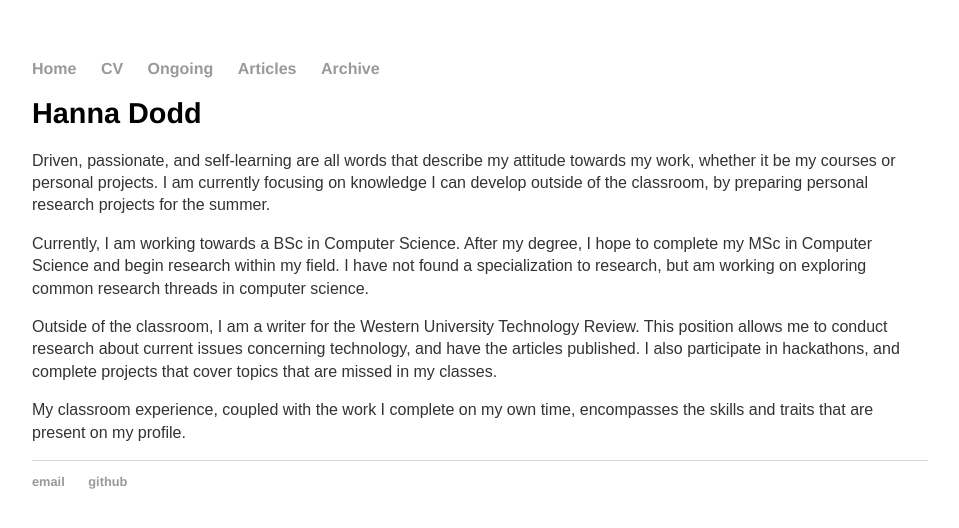
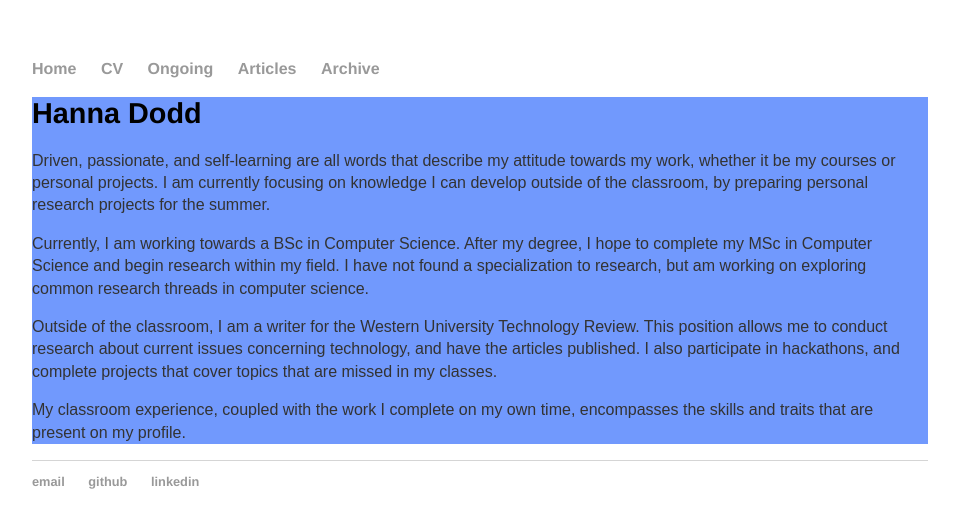
Before and after one commit to hanna-dodd/hanna-dodd.github.io, a Jekyll site: the page built from index.html, in a window 1280 px wide. Shown: the top 528 px of the page, without its empty margins (160-1119 px from the left). Built offline with Jekyll 4.4.1, drawn with Linux system fonts in a browser that asks for light colours.

Commit message:
Testing css styles

```diff
--- a/_layouts/default.html
+++ b/_layouts/default.html
@@ -23,6 +23,7 @@
     		<ul>
         		<li><a href="mailto:hrdodd@gmail.com">email</a></li>
         		<li><a href="https://github.com/hanna-dodd">github</a></li>
+        		<li><a href="https://www.linkedin.com/in/hanna-dodd-a765bb17a/">linkedin</a></li>
 			</ul>
 		</footer>
 	</body>
--- a/index.html
+++ b/index.html
@@ -2,7 +2,7 @@
 layout: default
 title: Home
 ---
-<div class="blurb">
+<div class="blurb" style="background-color: #7199FD">
     <h1>Hanna Dodd</h1>
 	<p>Driven, passionate, and self-learning are all words that describe my attitude towards my work, whether it be my courses or personal projects. I am currently focusing on knowledge I can develop outside of the classroom, by preparing personal research projects for the summer.</p>
 
```
